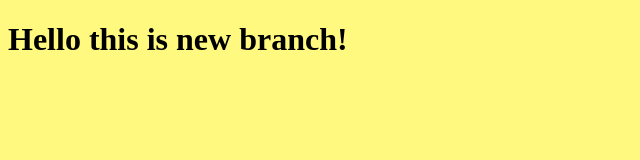
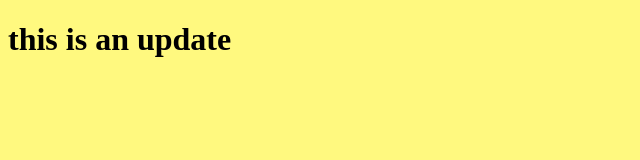
Before and after one commit to mina360/myproject, a plain HTML site: page index.html in a window 1280 px wide. Shown: the whole page, without its empty margins (0-640 px from the left). Drawn offline with Linux system fonts and the light colour scheme.

Commit message:
edit html file

```diff
--- a/index.html
+++ b/index.html
@@ -7,7 +7,7 @@
     <link rel="stylesheet" href="style.css">
 </head>
 <body>
-    <h1>Hello this is new branch!</h1>
+    <h1>this is an update</h1>
     <script src="main.js"></script>
 </body>
 </html>
```
